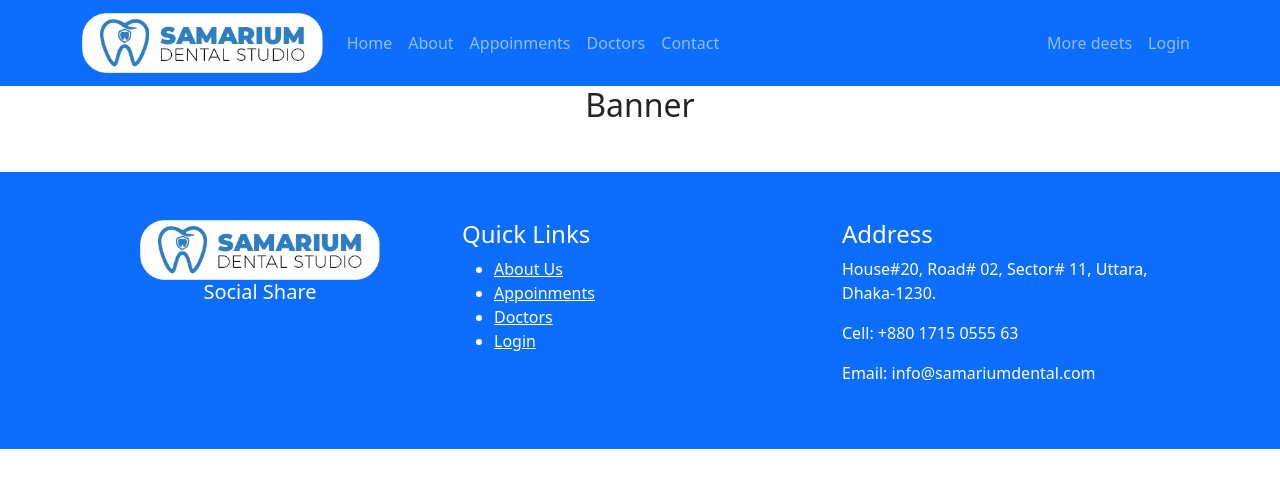
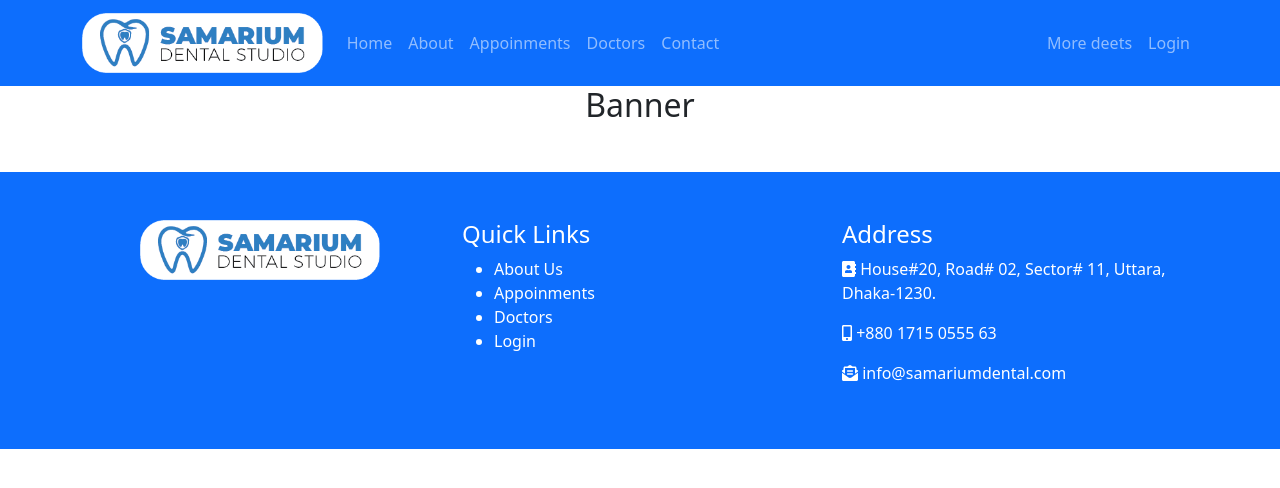
Before and after one commit to mukitur/Samarium-Dental-Studio, a React (Create React App) app: page / in a window 1280 px wide. Shown: the top 488 px of the page. Built offline with nearby package versions, Linux system fonts and the light colour scheme.

Commit message:
footer done

```diff
--- a/package.json
+++ b/package.json
@@ -3,6 +3,9 @@
   "version": "0.1.0",
   "private": true,
   "dependencies": {
+    "@fortawesome/fontawesome-svg-core": "^1.2.36",
+    "@fortawesome/free-solid-svg-icons": "^5.15.4",
+    "@fortawesome/react-fontawesome": "^0.1.15",
     "@testing-library/jest-dom": "^5.14.1",
     "@testing-library/react": "^11.2.7",
     "@testing-library/user-event": "^12.8.3",
--- a/src/Pages/Shared/Footer/Footer.js
+++ b/src/Pages/Shared/Footer/Footer.js
@@ -2,6 +2,8 @@ import React from 'react';
 import { Col, Container,  Row } from 'react-bootstrap';
 import { Link } from 'react-router-dom';
 import logo from '../../../images/logo.png';
+import { FontAwesomeIcon } from '@fortawesome/react-fontawesome';
+import { faAddressBook, faMobileAlt, faEnvelopeOpenText } from '@fortawesome/free-solid-svg-icons';
 
 const Footer = () => {
     return (
@@ -9,23 +11,22 @@ const Footer = () => {
             <Container>
                 <Row>
                     <Col className="my-5" md={4}>
-                        <img src= {logo} width="auto" height="60" alt=""/>
-                        <h5>Social Share</h5>
+                        <img className="mb-3" src= {logo} width="auto" height="60" alt=""/>
                     </Col>
                     <Col className="my-5 text-start"  md={4}>
                         <h4>Quick Links</h4>
                         <ul>
-                            <Link className="text-white" to ="/about" ><li>About Us</li></Link>
-                            <Link className="text-white" to ="/appoinments" ><li>Appoinments</li></Link>
-                            <Link className="text-white" to ="/doctors" ><li>Doctors</li></Link>
-                            <Link className="text-white" to ="/login" ><li>Login</li></Link>
+                            <Link className="text-white" style={{ textDecoration: 'none'}} to ="/about" ><li>About Us</li></Link>
+                            <Link className="text-white" style={{ textDecoration: 'none'}} to ="/appoinments" ><li>Appoinments</li></Link>
+                            <Link className="text-white" style={{ textDecoration: 'none'}} to ="/doctors" ><li>Doctors</li></Link>
+                            <Link className="text-white" style={{ textDecoration: 'none'}} to ="/login" ><li>Login</li></Link>
                         </ul>
                     </Col>
                     <Col className="my-5 text-start" xs={6} md={4}>
                         <h4>Address</h4>
-                        <p>House#20, Road# 02, Sector# 11, Uttara, Dhaka-1230.</p>
-                        <p>Cell: +880 1715 0555 63</p>
-                        <p>Email: info@samariumdental.com</p>
+                        <p> <FontAwesomeIcon icon={faAddressBook} /> House#20, Road# 02, Sector# 11, Uttara, Dhaka-1230.</p>
+                        <p><FontAwesomeIcon icon={faMobileAlt} /> +880 1715 0555 63</p>
+                        <p><FontAwesomeIcon icon={faEnvelopeOpenText} /> info@samariumdental.com</p>
                     </Col>
                 </Row>
             </Container>
```
Also changed, not shown: 1 other file (tests, documents, lock files or other folders).
